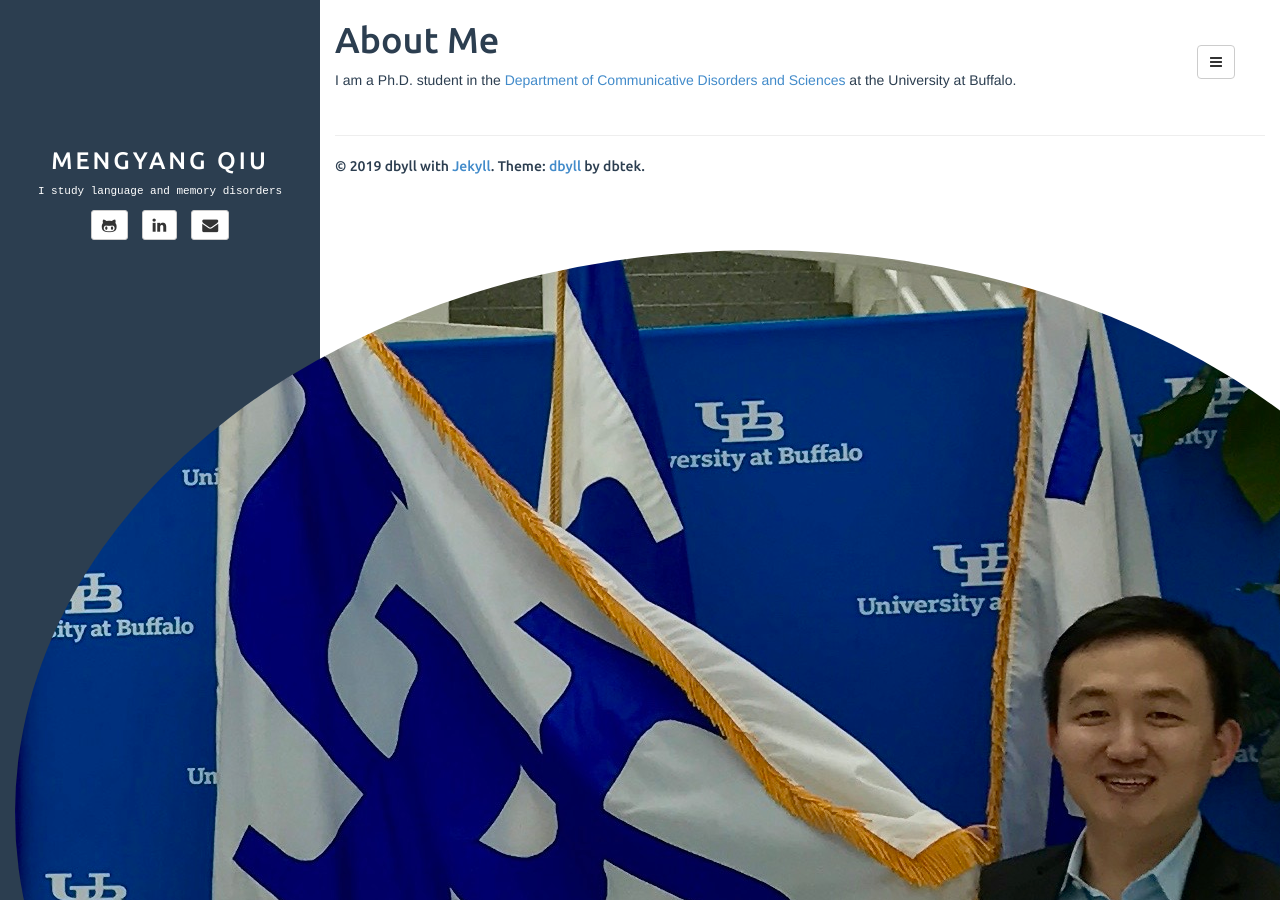
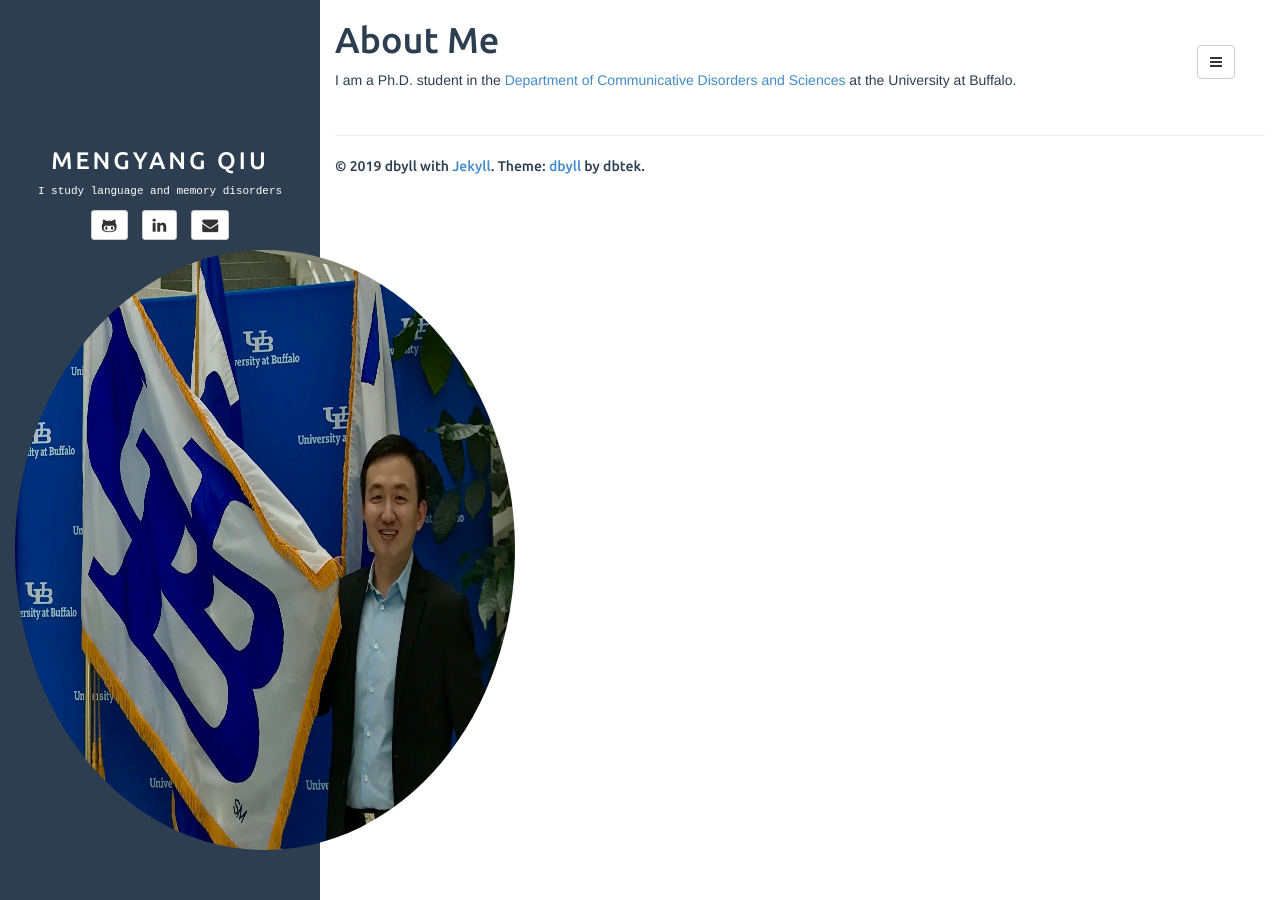
Before and after one commit to mengyangq/mengyangq.github.io, a Jekyll site: the page built from index.html, in a window 1280 px wide. Built offline with Jekyll 4.4.1, drawn with Linux system fonts in a browser that asks for light colours; the list of posts is cut into pages by our own code.

Commit message:
Update sidebar.html

```diff
--- a/_includes/sidebar.html
+++ b/_includes/sidebar.html
@@ -30,7 +30,7 @@
 <!-- sidebar.html -->
 <div class="sidebar-header" role="banner">
 	<a href="{{ site.BASE_PATH }}/">
-		<img src="pub/mengyang.jpeg" class="img-circle" />
+		<img src="pub/mengyang.jpeg" class="img-circle" width="500" height="600" />
 	</a>
 
 </div>
```
